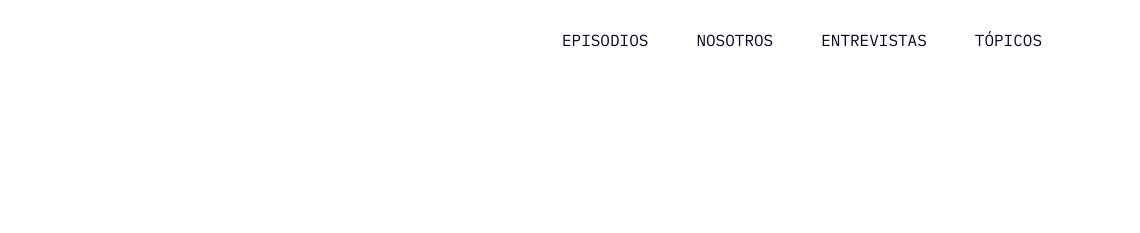
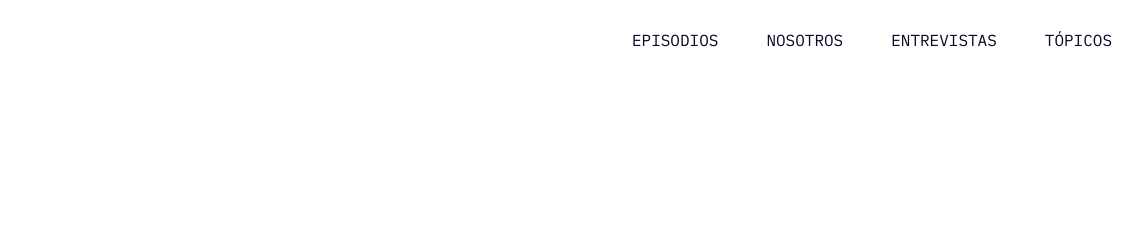
Before and after one commit to AndreaVCC/Spring-proyect-1-ACAMICA, a plain HTML site: page index.html in a window 1280 px wide. Shown: the top 233 px of the page, 140-1280 px from the left. Drawn offline with Linux system fonts and the light colour scheme.

Commit message:
Detalles de nav

```diff
--- a/assets/css/style.css
+++ b/assets/css/style.css
@@ -210,7 +210,7 @@ nav ul li a {
 
     }
     .containerul{
-        width: 690px;
+        width: 630px;
     }
     nav ul {
         margin-left: 0px;
@@ -219,8 +219,8 @@ nav ul li a {
         position: relative;
         background-color: #FFFFFF;
         transition: none;
-        margin-right: 20px;
-        padding-right: 50px;
+        /* margin-right: 20px; */
+        /* padding-right: 50px; */
         justify-content: end;
         max-width: 100%;
     }
@@ -282,7 +282,7 @@ header p:nth-of-type(2) {
 /* HEADER DESKTOP */
 @media (min-width: 900px) {
     header {
-        padding-top: 220px;
+        padding-top: 200px;
     }
 
     header h1 {
```
